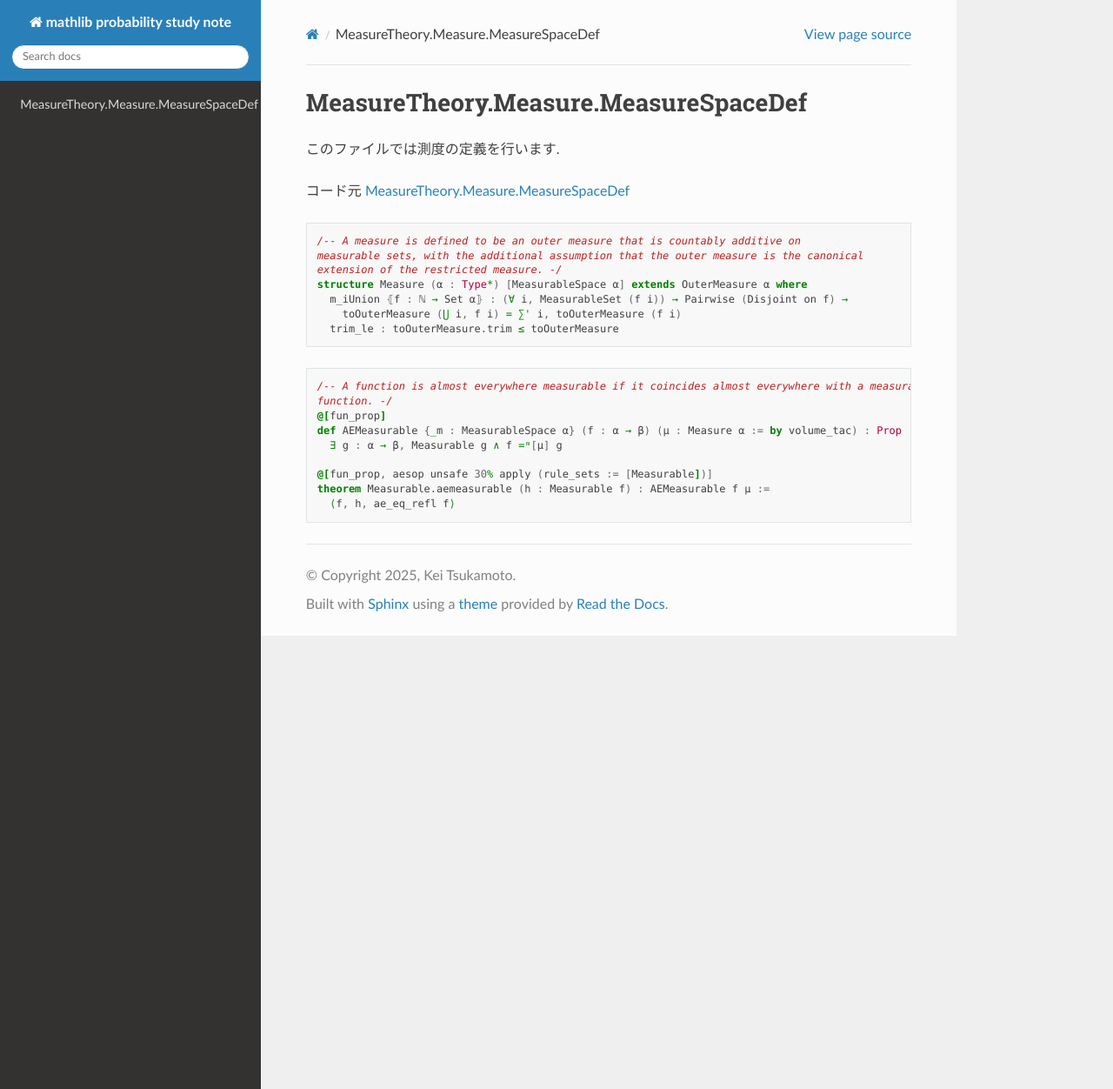
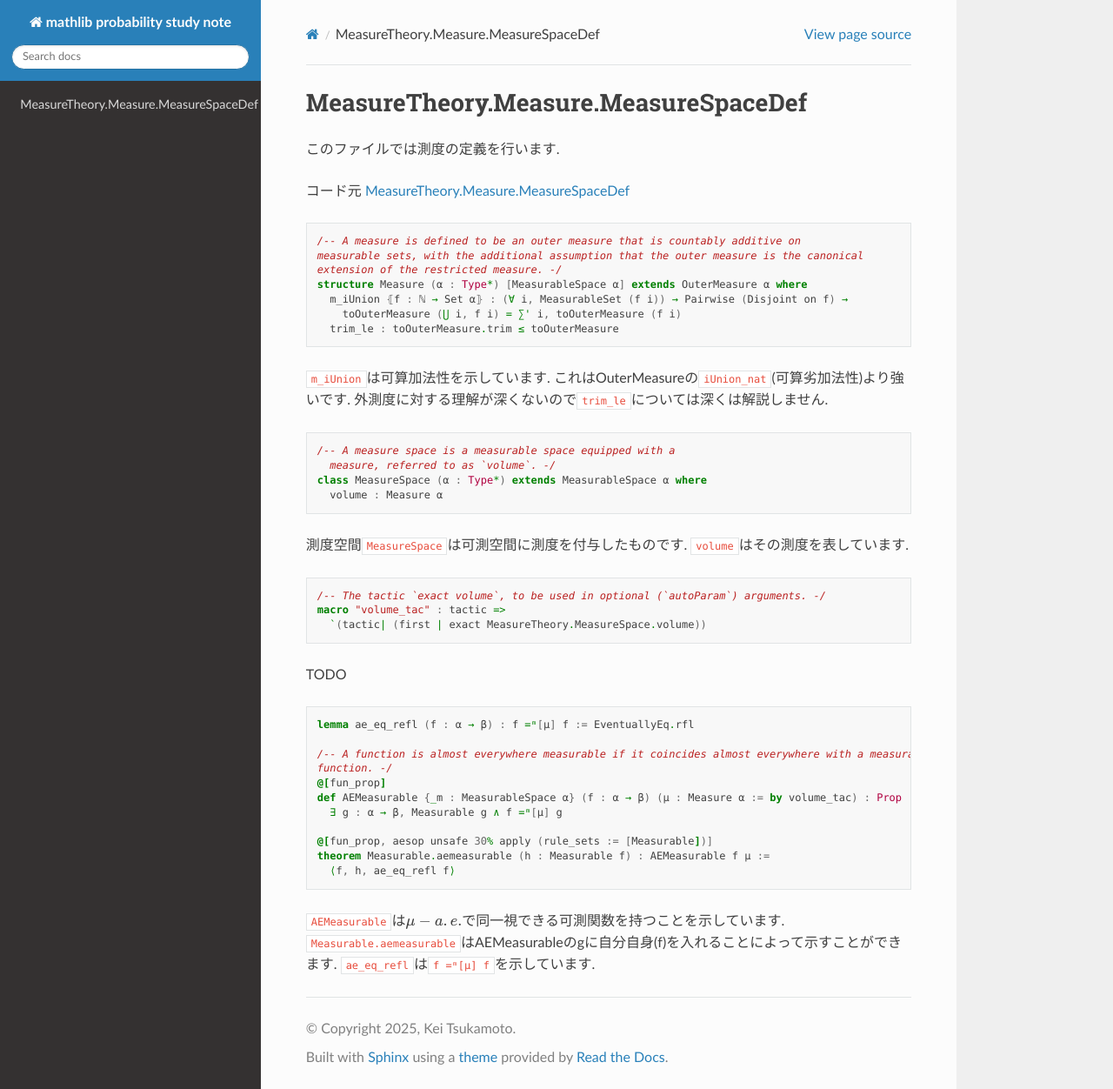
Before and after one commit to auto-res/mathlib_probability_study_note, a Sphinx documentation site: the page built from docs/source/MeasureTheory/Measure/MeasureSpaceDef.md, in a window 1280 px wide and 1252 px high. Shown: the whole window at 87% size. Built offline with Sphinx 7.4.7 and the Read the Docs theme 3.1.0, drawn with Linux system fonts in a browser that asks for light colours.

Commit message:
MeasurableSpaceDef

````diff
--- a/docs/source/MeasureTheory/Measure/MeasureSpaceDef.md
+++ b/docs/source/MeasureTheory/Measure/MeasureSpaceDef.md
@@ -15,8 +15,28 @@ structure Measure (α : Type*) [MeasurableSpace α] extends OuterMeasure α wher
     toOuterMeasure (⋃ i, f i) = ∑' i, toOuterMeasure (f i)
   trim_le : toOuterMeasure.trim ≤ toOuterMeasure
 ```
+`m_iUnion`は可算加法性を示しています. これはOuterMeasureの`iUnion_nat`(可算劣加法性)より強いです.
+外測度に対する理解が深くないので`trim_le`については深くは解説しません.
 
 ``` lean4
+/-- A measure space is a measurable space equipped with a
+  measure, referred to as `volume`. -/
+class MeasureSpace (α : Type*) extends MeasurableSpace α where
+  volume : Measure α
+```
+測度空間`MeasureSpace`は可測空間に測度を付与したものです. `volume`はその測度を表しています.
+
+``` lean4
+/-- The tactic `exact volume`, to be used in optional (`autoParam`) arguments. -/
+macro "volume_tac" : tactic =>
+  `(tactic| (first | exact MeasureTheory.MeasureSpace.volume))
+```
+
+TODO
+
+``` lean4
+lemma ae_eq_refl (f : α → β) : f =ᵐ[μ] f := EventuallyEq.rfl
+
 /-- A function is almost everywhere measurable if it coincides almost everywhere with a measurable
 function. -/
 @[fun_prop]
@@ -27,3 +47,6 @@ def AEMeasurable {_m : MeasurableSpace α} (f : α → β) (μ : Measure α := b
 theorem Measurable.aemeasurable (h : Measurable f) : AEMeasurable f μ :=
   ⟨f, h, ae_eq_refl f⟩
 ```
+
+`AEMeasurable`は$\mu-a.e.$で同一視できる可測関数を持つことを示しています.
+`Measurable.aemeasurable`はAEMeasurableのgに自分自身(f)を入れることによって示すことができます. `ae_eq_refl`は`f =ᵐ[μ] f`を示しています.
````
Also changed, not shown: docs/source/Filter/Defs_Basic.md (+8 -0 lines), docs/source/MeasureTheory/MeasurableSpace/Basic.md (added, +48 -0 lines), docs/source/MeasureTheory/MeasurableSpace/Defs.md (+7 -4 lines), docs/source/MeasureTheory/OuterMeasure/AE.md (+9 -0 lines), docs/source/index.md (+6 -1 lines).
